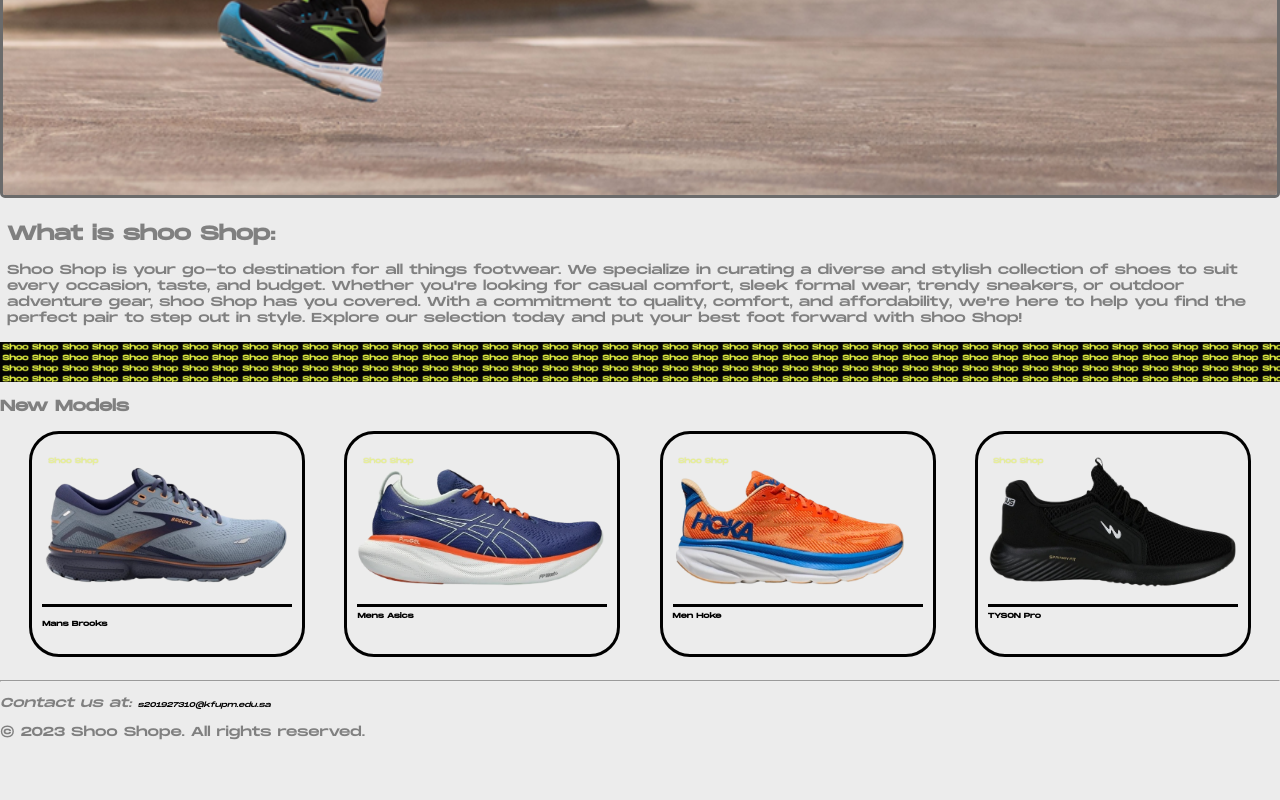
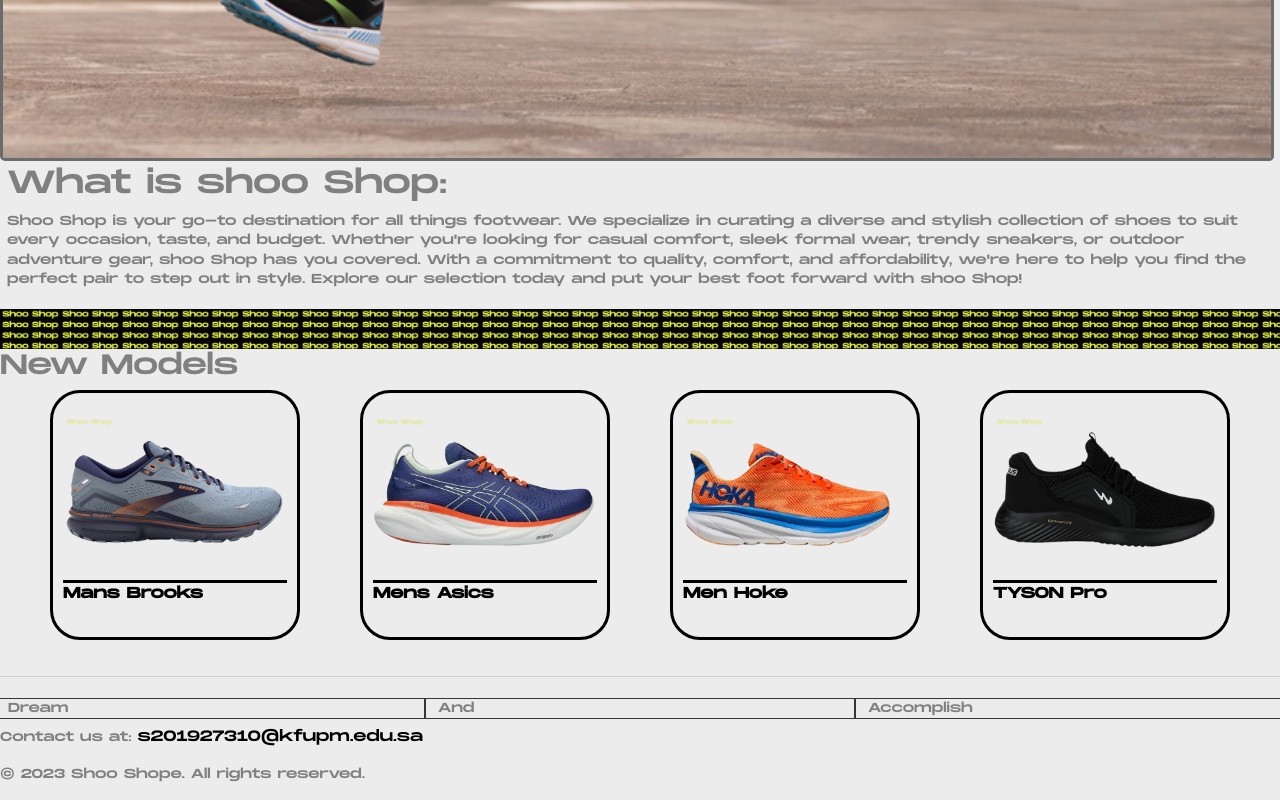
Before and after one commit to Waleed201/swe-363-231, a plain HTML site: page index.html in a window 1280 px wide. Shown: the part 672-1472 px from the top of the page. Before the commit the page ends 1425 px from the top, so only its background shows below. Drawn offline with nearby package versions, Linux system fonts and the light colour scheme.

Commit message:
css4 exersise 4/5

```diff
--- a/index.html
+++ b/index.html
@@ -6,7 +6,7 @@
     <meta name="keywords" content="shoes, shop, sport, sport shoes" />
     <meta name="author" content="Waleed AlZahrani" />
     <meta name="viewport" content="width=device-width">
-
+    <link href="https://cdn.jsdelivr.net/npm/bootstrap@5.3.2/dist/css/bootstrap.min.css" rel="stylesheet" integrity="sha384-T3c6CoIi6uLrA9TneNEoa7RxnatzjcDSCmG1MXxSR1GAsXEV/Dwwykc2MPK8M2HN" crossorigin="anonymous">
     <link rel="stylesheet" href="./style.css">
 
     <title>Shoo Shope</title>
@@ -53,6 +53,7 @@
         <div class="line"></div>
 
 
+
         <h3>New Models</h3>
         <section class="shoes-container">
             <span  class="shoes-card">
@@ -91,6 +92,19 @@
 
 
 
+    <div class="container-text">
+        <div class="row">
+          <div class="col">
+            Dream
+          </div>
+          <div class="col">
+            And
+          </div>
+          <div class="col">
+            Accomplish
+          </div>
+        </div>
+    </div>
 
 
 
@@ -102,6 +116,12 @@
         <p>&copy; 2023 Shoo Shope. All rights reserved.</p>
     </footer>
 
+
+
+
+    <script src="https://cdn.jsdelivr.net/npm/bootstrap@5.3.2/dist/js/bootstrap.bundle.min.js" integrity="sha384-C6RzsynM9kWDrMNeT87bh95OGNyZPhcTNXj1NW7RuBCsyN/o0jlpcV8Qyq46cDfL" crossorigin="anonymous"></script>
+    <script src="https://cdn.jsdelivr.net/npm/@popperjs/core@2.11.8/dist/umd/popper.min.js" integrity="sha384-I7E8VVD/ismYTF4hNIPjVp/Zjvgyol6VFvRkX/vR+Vc4jQkC+hVqc2pM8ODewa9r" crossorigin="anonymous"></script>
+    <script src="https://cdn.jsdelivr.net/npm/bootstrap@5.3.2/dist/js/bootstrap.min.js" integrity="sha384-BBtl+eGJRgqQAUMxJ7pMwbEyER4l1g+O15P+16Ep7Q9Q+zqX6gSbd85u4mG4QzX+" crossorigin="anonymous"></script>
     <script>
         document.addEventListener('DOMContentLoaded', function () {
             const menuIcon = document.getElementById('menu-icon');
--- a/style.css
+++ b/style.css
@@ -150,6 +150,7 @@
     flex-wrap: wrap;
     overflow:hidden;
     justify-content: space-evenly;
+    align-content:space-evenly;
 
 }
 
@@ -195,10 +196,22 @@
     border-bottom: 3px solid #ececec;
 }
 
+.container-text{
+    padding: 5px;
+    margin: 2px;
+}
+
+.container-text .col{
+    border: 1px solid #363636;
+}
+
 @media screen and (min-width: 769px) {
     body{
         font-size: 13px;
         margin: 0;
+    }
+    a{
+        font-size: 15px;
     }
 
     article{
@@ -209,10 +222,7 @@
         border-radius: 30px;
         flex: 0 1 250px;
         padding: 10px;
-        height: 200px;
+        height: 250px;
         transition: 0.3s;
     }
-
-
-
   }
```
